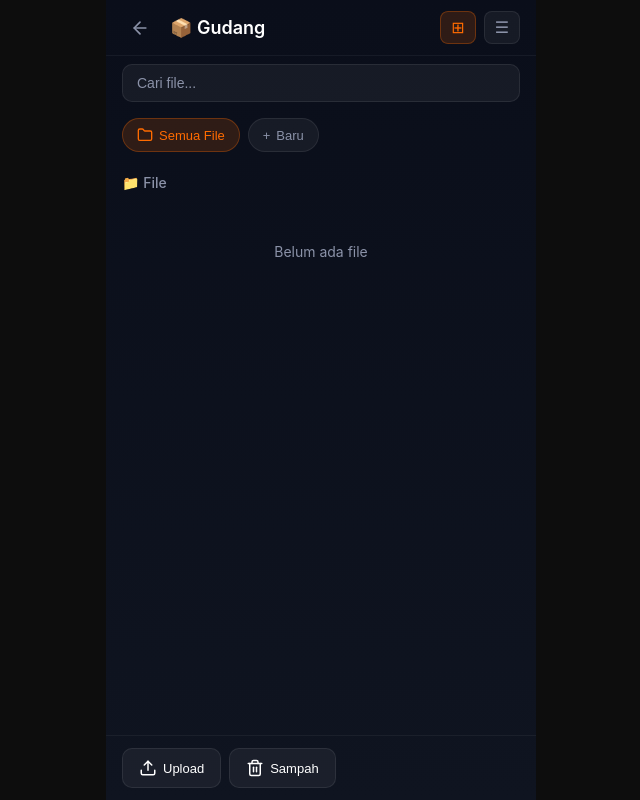
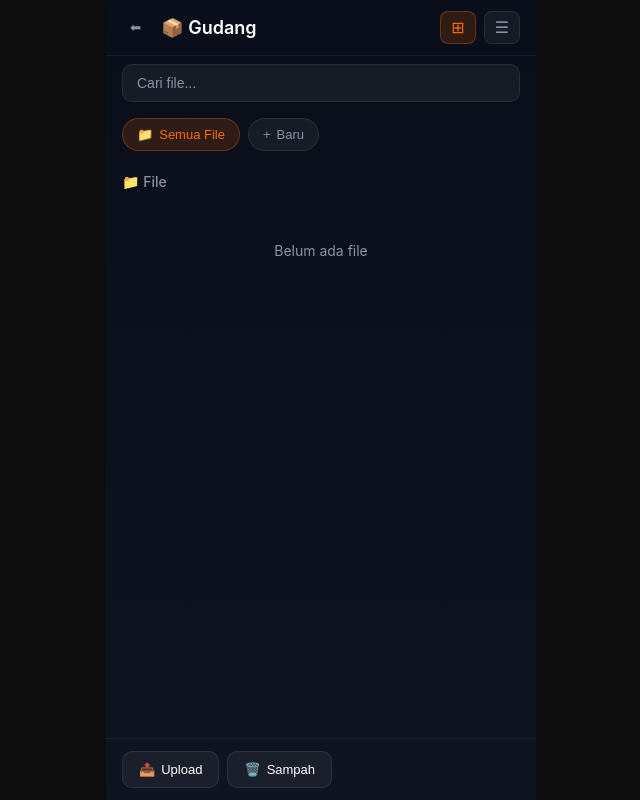
Before and after one commit to Skyfound212/calculator-pro, a React (Vite) app: page /gudang in a window 1280 px wide. Shown: the whole page, without its empty margins (319-959 px from the left). Built offline with nearby package versions, Linux system fonts and the light colour scheme.

Commit message:
fix: update src/pages/Gudang.jsx

```diff
--- a/src/pages/Gudang.jsx
+++ b/src/pages/Gudang.jsx
@@ -1,6 +1,6 @@
 import React, { useState, useEffect, useCallback } from 'react'
 import { useNavigate } from 'react-router-dom'
-import { ArrowLeft, Folder, Star, Trash2, Upload, FileText, Image, Code, File } from 'lucide-react'
+
 import { STORAGE_KEYS } from '../utils/constants'
 
 // IDB Helper - wrap native IndexedDB dalam Promise
@@ -275,10 +275,10 @@ function Gudang() {
 
   // Get file icon
   const getFileIcon = (type) => {
-    if (type.startsWith('image/')) return <Image size={20} />
-    if (type.startsWith('text/')) return <FileText size={20} />
-    if (type.includes('json') || type.includes('javascript')) return <Code size={20} />
-    return <File size={20} />
+    if (type.startsWith('image/')) return '🖼️'
+    if (type.startsWith('text/')) return '📄'
+    if (type.includes('json') || type.includes('javascript')) return '💻'
+    return '📎'
   }
 
   // Filter files
@@ -298,7 +298,7 @@ function Gudang() {
       <div className="gudang-header">
         <div className="gudang-header-left">
           <button className="gudang-back" onClick={() => navigate('/skyroom')}>
-            <ArrowLeft size={20} />
+            ⬅
           </button>
           <h1 className="gudang-title">📦 Gudang</h1>
         </div>
@@ -337,7 +337,7 @@ function Gudang() {
             className={`gudang-folder ${currentFolder === folder.id ? 'active' : ''}`}
             onClick={() => setCurrentFolder(folder.id)}
           >
-            <Folder size={16} />
+            📁
             <span>{folder.name}</span>
           </button>
         ))}
@@ -381,7 +381,7 @@ function Gudang() {
                   <span className="file-meta">{formatSize(file.size)}</span>
                 </div>
                 <button className="file-star active" onClick={() => toggleStar(file.id)}>
-                  <Star size={16} fill="#FF6B00" />
+                  ⭐
                 </button>
               </div>
             ))}
@@ -424,7 +424,7 @@ function Gudang() {
                     className={`file-star ${file.isStarred ? 'active' : ''}`}
                     onClick={(e) => { e.stopPropagation(); toggleStar(file.id) }}
                   >
-                    <Star size={16} fill={file.isStarred ? '#FF6B00' : 'none'} />
+                    {file.isStarred ? '⭐' : '☆'}
                   </button>
                 )}
 
@@ -440,7 +440,7 @@ function Gudang() {
                     className="file-delete"
                     onClick={(e) => { e.stopPropagation(); deleteFile(file.id) }}
                   >
-                    <Trash2 size={16} />
+                    🗑️
                   </button>
                 )}
               </div>
@@ -456,7 +456,7 @@ function Gudang() {
           onClick={() => setShowUpload(true)}
           disabled={uploading}
         >
-          <Upload size={18} />
+          📤
           <span>Upload</span>
         </button>
 
@@ -464,7 +464,7 @@ function Gudang() {
           className={`gudang-action-btn ${showTrash ? 'active' : ''}`}
           onClick={() => setShowTrash(!showTrash)}
         >
-          <Trash2 size={18} />
+          🗑️
           <span>{showTrash ? 'File' : 'Sampah'}</span>
         </button>
 
@@ -476,7 +476,7 @@ function Gudang() {
               setSelectedFiles([])
             }}
           >
-            <Trash2 size={18} />
+            🗑️
             <span>Hapus ({selectedFiles.length})</span>
           </button>
         )}
@@ -498,7 +498,7 @@ function Gudang() {
                 style={{ display: 'none' }}
               />
               <div className={`upload-dropzone ${uploading ? 'disabled' : ''}`}>
-                <Upload size={32} />
+                <span style={{ fontSize: '32px' }}>📤</span>
                 <span>{uploading ? 'Mengupload...' : 'Tap untuk pilih file'}</span>
               </div>
             </label>
```
